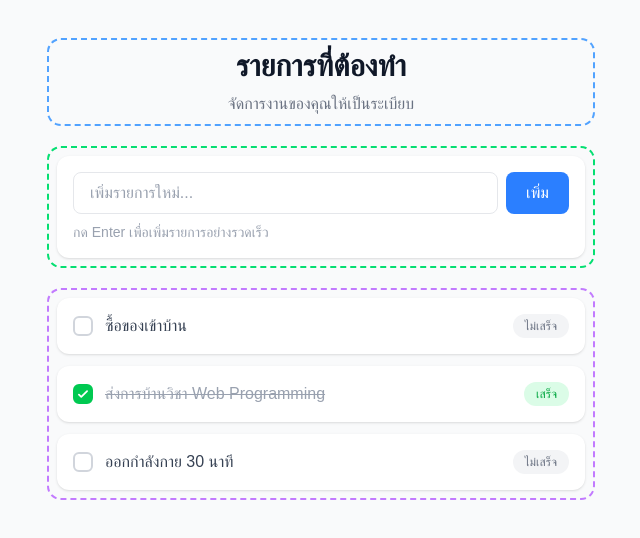
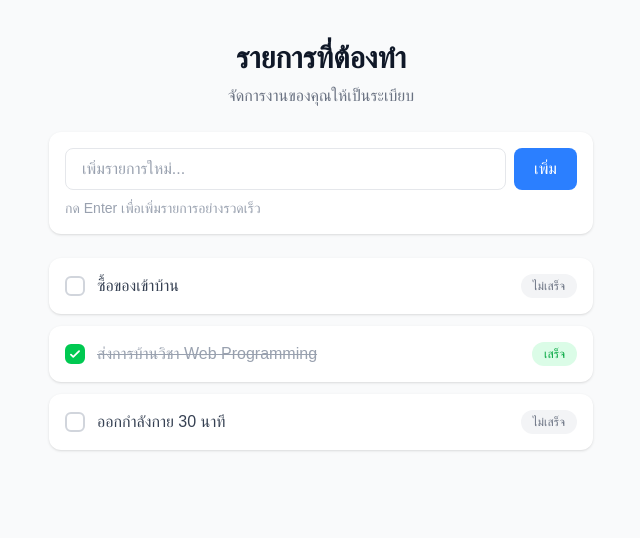
Before and after one commit to TonzandBenz007/Bookapp_011, a Next.js app: page / in a window 1280 px wide. Shown: the top 538 px of the page, without its empty margins (319-959 px from the left). Built offline with nearby package versions, Linux system fonts and the light colour scheme.

Commit message:
Mock Data

```diff
--- a/app/page.tsx
+++ b/app/page.tsx
@@ -1,28 +1,15 @@
 import AppHeader from "@/components/app-header";
 import AddTodoForm from "@/components/add-todo-form";
 import TodoList from "@/components/todo-list";
+import { mockTodos } from "@/lib/mock-todos";
 
 export default function Home() {
-  const todos = [
-    { task: "ซื้อของเข้าบ้าน", isComplete: false },
-    { task: "ส่งการบ้านวิชา Web Programming", isComplete: true },
-    { task: "ออกกำลังกาย 30 นาที", isComplete: false },
-  ];
-
   return (
     <div className="min-h-screen bg-gray-50 py-10">
       <main className="mx-auto flex w-full max-w-xl flex-col gap-6 px-4">
-        <div className="outline-2 outline-dashed outline-blue-400 rounded-xl p-2">
-          <AppHeader />
-        </div>
-
-        <div className="outline-2 outline-dashed outline-green-400 rounded-xl p-2">
-          <AddTodoForm />
-        </div>
-
-        <div className="outline-2 outline-dashed outline-purple-400 rounded-xl p-2">
-          <TodoList todos={todos} />
-        </div>
+        <AppHeader />
+        <AddTodoForm />
+        <TodoList todos={mockTodos} />
       </main>
     </div>
   );
--- a/components/todo-item.tsx
+++ b/components/todo-item.tsx
@@ -1,18 +1,19 @@
+import type { Todo } from "@/types/todo";
+
 type TodoItemProps = {
-  task: string;
-  isComplete: boolean;
+  todo: Todo;
 };
 
-export default function TodoItem({ task, isComplete }: TodoItemProps) {
+export default function TodoItem({ todo }: TodoItemProps) {
   return (
     <div className="flex items-center justify-between gap-3 rounded-xl bg-white p-4 shadow-sm">
       <div className="flex items-center gap-3">
         <span
           className={`flex h-5 w-5 shrink-0 items-center justify-center rounded-md border-2 ${
-            isComplete ? "border-green-500 bg-green-500" : "border-gray-300 bg-white"
+            todo.is_complete ? "border-green-500 bg-green-500" : "border-gray-300 bg-white"
           }`}
         >
-          {isComplete && (
+          {todo.is_complete && (
             <svg
               className="h-3.5 w-3.5 text-white"
               fill="none"
@@ -24,16 +25,16 @@ export default function TodoItem({ task, isComplete }: TodoItemProps) {
             </svg>
           )}
         </span>
-        <span className={isComplete ? "text-gray-400 line-through" : "text-gray-700"}>
-          {task}
+        <span className={todo.is_complete ? "text-gray-400 line-through" : "text-gray-700"}>
+          {todo.task}
         </span>
       </div>
       <span
         className={`shrink-0 rounded-full px-3 py-1 text-xs font-medium ${
-          isComplete ? "bg-green-100 text-green-600" : "bg-gray-100 text-gray-500"
+          todo.is_complete ? "bg-green-100 text-green-600" : "bg-gray-100 text-gray-500"
         }`}
       >
-        {isComplete ? "เสร็จ" : "ไม่เสร็จ"}
+        {todo.is_complete ? "เสร็จ" : "ไม่เสร็จ"}
       </span>
     </div>
   );
--- a/components/todo-list.tsx
+++ b/components/todo-list.tsx
@@ -1,13 +1,9 @@
 import TodoItem from "./todo-item";
 import EmptyState from "./empty-state";
-
-type TodoListItem = {
-  task: string;
-  isComplete: boolean;
-};
+import type { Todo } from "@/types/todo";
 
 type TodoListProps = {
-  todos: TodoListItem[];
+  todos: Todo[];
 };
 
 export default function TodoList({ todos }: TodoListProps) {
@@ -17,8 +13,8 @@ export default function TodoList({ todos }: TodoListProps) {
 
   return (
     <div className="flex flex-col gap-3">
-      {todos.map((todo, index) => (
-        <TodoItem key={index} task={todo.task} isComplete={todo.isComplete} />
+      {todos.map((todo) => (
+        <TodoItem key={todo.id} todo={todo} />
       ))}
     </div>
   );
--- /dev/null
+++ b/lib/mock-todos.ts
@@ -0,0 +1,22 @@
+import type { Todo } from "@/types/todo";
+
+export const mockTodos: Todo[] = [
+  {
+    id: "1",
+    task: "ซื้อของเข้าบ้าน",
+    is_complete: false,
+    created_at: new Date().toISOString(),
+  },
+  {
+    id: "2",
+    task: "ส่งการบ้านวิชา Web Programming",
+    is_complete: true,
+    created_at: new Date().toISOString(),
+  },
+  {
+    id: "3",
+    task: "ออกกำลังกาย 30 นาที",
+    is_complete: false,
+    created_at: new Date().toISOString(),
+  },
+];
--- /dev/null
+++ b/types/todo.ts
@@ -0,0 +1,6 @@
+export type Todo = {
+  id: string;
+  task: string;
+  is_complete: boolean;
+  created_at: string;
+};
```
Also changed, not shown: 1 other file (tests, documents, lock files or other folders).
